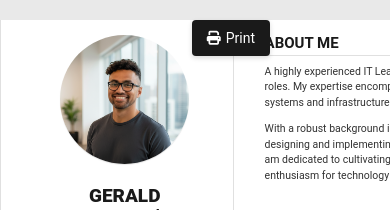
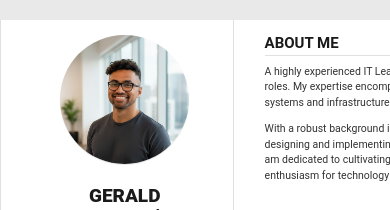
Before and after one commit to geraldtui/resume.geraldtui.com, a Jekyll site: the page built from index.html, in a window 390 px wide. Shown: the top 210 px of the page. Built offline with Jekyll 4.4.1, drawn with Linux system fonts in a browser that asks for light colours; nearby versions of some CDN libraries; library files that are not in the unit come from our copies.

Commit message:
Hide print button on mobile devices
Co-authored-by: Cursor <cursoragent@cursor.com>

```diff
--- a/assets/css/print.scss
+++ b/assets/css/print.scss
@@ -392,9 +392,10 @@ body.print-page a {
     user-select: none;
   }
 
-  /* Hide zoom controls on mobile - allow native pinch-to-zoom instead */
+  /* Hide zoom controls and print button on mobile - allow native pinch-to-zoom instead */
   @media (max-width: 900px) {
-    .zoom-controls {
+    .zoom-controls,
+    .print-button {
       display: none !important;
     }
 
```
